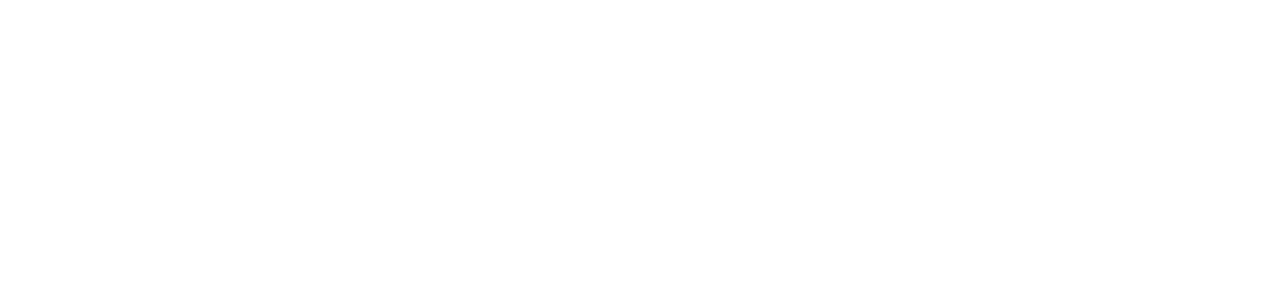
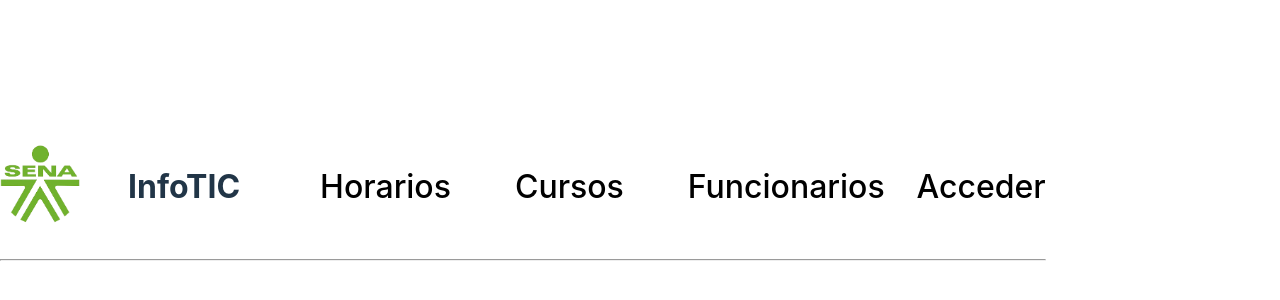
Before and after one commit to Gtati/INFOTIC, a React (Vite) app: page / in a window 1280 px wide. Shown: the part 212-512 px from the top of the page. Built offline with nearby package versions, Linux system fonts and the light colour scheme.

Commit message:
Se empieza a codificar

```diff
--- a/package.json
+++ b/package.json
@@ -11,7 +11,9 @@
   },
   "dependencies": {
     "react": "^18.3.1",
-    "react-dom": "^18.3.1"
+    "react-dom": "^18.3.1",
+    "react-router-dom": "^6.27.0",
+    "react-router-hash-link": "^2.4.3"
   },
   "devDependencies": {
     "@eslint/js": "^9.11.1",
--- a/src/Components/Layouts/Layouts-Home/Navbar/Navbar.css
+++ b/src/Components/Layouts/Layouts-Home/Navbar/Navbar.css
@@ -0,0 +1,59 @@
+
+*{
+    padding: 0;
+    margin: 0;
+}
+
+@import url('https://fonts.googleapis.com/css2?family=Poppins:ital,wght@0,100;0,200;0,300;0,400;0,500;0,600;0,700;0,800;0,900;1,100;1,200;1,300;1,400;1,500;1,600;1,700;1,800;1,900&display=swap');
+
+.poppins-regular {
+    font-family: "Poppins", sans-serif;
+    font-weight: 400;
+    font-style: normal;
+  }
+.header{
+    display: flex;
+    justify-content: space-around;
+}
+.info1{
+    display: flex;
+    align-items: center;
+    justify-content: start;
+
+}
+.itemNavbar{
+    display: flex;
+    align-items: center;
+    list-style: none;
+    margin: 0;
+    padding: 0;
+}
+.list-navbar{
+    text-decoration: none;
+    color: black;
+    font-size: 2rem;
+    padding: 2rem;
+}
+.buttons{
+    display: flex;
+    justify-content: center;
+    align-items: center;
+}
+.btn{
+    color: black;
+    font-size: 1rem;
+    text-decoration: none;
+    font-size: 2rem;
+
+}
+.logo{
+    height: 5rem;
+    width: 5rem;
+    margin-left: 0;
+    padding-left: 0;
+
+}
+.title{
+    padding: 3rem;
+    font-size: 2rem;
+}
--- a/src/Components/Layouts/Layouts-Home/Navbar/Navbar.jsx
+++ b/src/Components/Layouts/Layouts-Home/Navbar/Navbar.jsx
@@ -0,0 +1,40 @@
+import React from 'react'
+import logoSena from '../../../../assets/Images/logoSena.png'
+import { HashLink as Link } from 'react-router-hash-link';
+import './Navbar.css'
+ const Navbar = () => {
+  return (
+    <nav className='header'>
+      <ul className='info1'>
+      <Link smooth to='/'>
+          <img src={logoSena} alt="Logo Sena" className="logo" />
+        </Link>
+        <h2 className='title'>InfoTIC</h2>
+      </ul>
+      <ul className='itemNavbar'>
+        <li>
+          <Link smooth to='/' className='list-navbar'>
+       Horarios
+          </Link>
+        </li>
+        <li>
+          <Link smooth to='/' className='list-navbar'>
+            Cursos
+          </Link>
+        </li>
+        <li>
+          <Link smooth to='/' className='list-navbar'>
+          Funcionarios
+          </Link>
+        </li>
+      </ul>
+      <div className='buttons'>
+        <Link smooth to='/' className='btn'>
+        Acceder
+        </Link>
+      </div>
+    </nav>
+  )
+}
+
+export default Navbar;
--- a/src/Components/Pages/App/App.jsx
+++ b/src/Components/Pages/App/App.jsx
@@ -1,14 +1,21 @@
-
+import { useRoutes, BrowserRouter } from 'react-router-dom'
+import Home from '../Home/Home'
 import './App.css'
 
-function App() {
+const AppRoutes = () => {
+    let routes = useRoutes([
+      { path: '/', element: <Home /> },
 
+    ]);
 
-  return (
-    <>
-
-    </>
-  )
-}
+    return routes;
+  };
+  const App = () => {
+    return (
+      <BrowserRouter>
+          <AppRoutes />
+      </BrowserRouter>
+    );
+  };
 
 export default App
--- a/src/Components/Pages/Home/Home.jsx
+++ b/src/Components/Pages/Home/Home.jsx
@@ -0,0 +1,12 @@
+import "./Home.css"
+import Navbar from "../../Layouts/Layouts-Home/Navbar/Navbar";
+
+ function Home() {
+  return (
+    <>
+    <Navbar/>
+  <hr />
+    </>
+  )
+}
+export default Home;
```
Also changed, not shown: src/assets/Images/logoSena.png (added), 1 other file (tests, documents, lock files or other folders).
